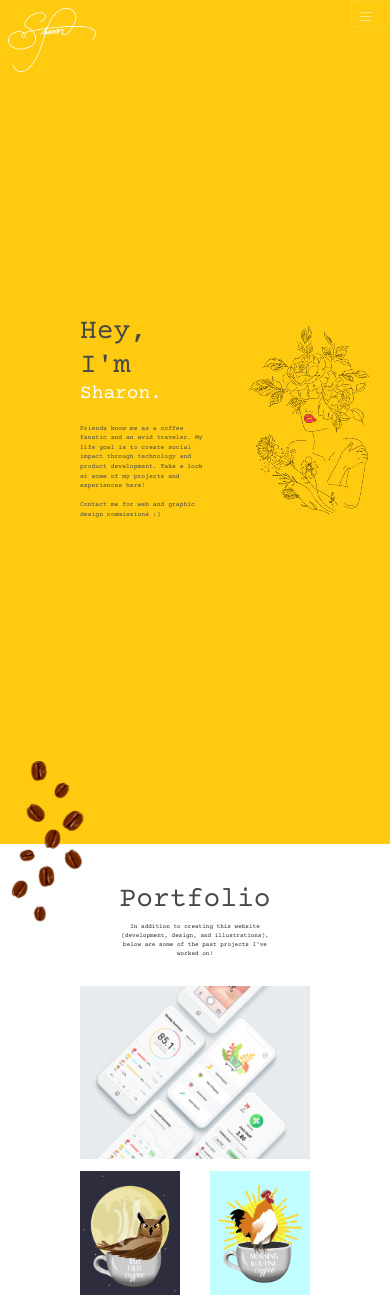
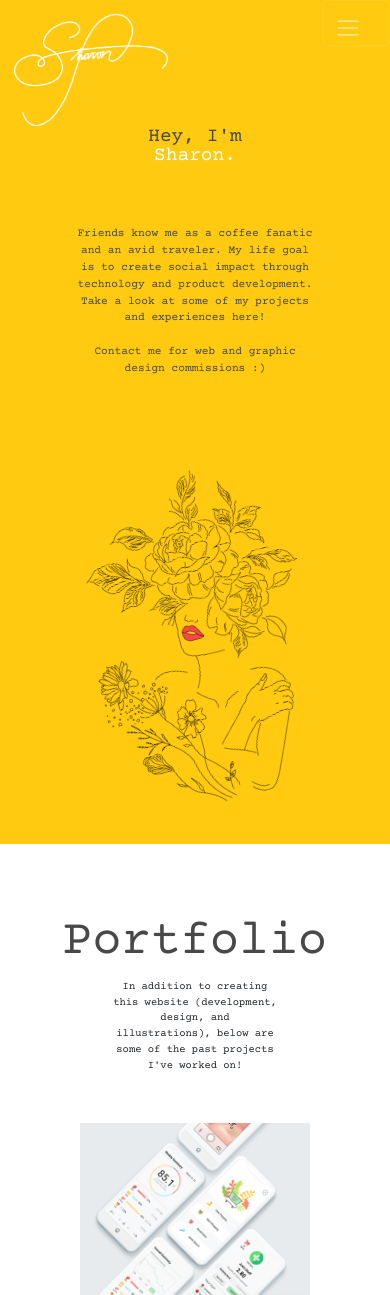
Before and after one commit to sye283/portfolio, a PHP site: page /index.html in a window 390 px wide; the page is wider, and only the part inside the window is pictured. Shown: the top 1295 px of that part. Run offline with PHP 8.4, Linux system fonts and the light colour scheme; some libraries are stand-ins or nearby versions; some web fonts are replaced.

Commit message:
landings mobile responsive

```diff
--- a/about.html
+++ b/about.html
@@ -46,8 +46,8 @@
       </div> -->
       <div class="container-fluid landing_a">
         <div class="row landingrow" style="margin-top: 7rem !important;">
-          <div class="col-2"></div>
-          <div class="col-3 section_pic" style="margin-right:2rem;">
+          <!-- <div class="col-2"></div> -->
+          <div class="col-lg-5 col-xs-12 section_pic" style="margin-right:2rem;">
             <img src = "./images/portrait.jpg" style="width: 17.5rem;">
             <a href="javascript:;" style="text-decoration: none;">
               <div class = "floating" onclick="changetext()">
@@ -55,7 +55,7 @@
               </div>
             </a>
           </div>
-          <div class="col-5">
+          <div class="col-lg-5 col-xs-12 aboutme">
             <h3 style="font-size: 2.5rem; color: black;">Get to know me!</h3>
             <p> <b style="color: #66DEF7;">Hey, I'm Sharon!</b> A Bay Area native, I just graduated from UC Berkeley with a dual degree in Computer
               Sciece and Business Administration. I am now situated in Manhattan where
--- a/index.html
+++ b/index.html
@@ -39,14 +39,16 @@
 
         <div class="row landingrow">
           <div class="col-2"></div>
-          <div class="col-5">
+          <div class="col-lg-5 col-xs-10 resumewords">
             <h3 class = "landingtitle">Hey, I'm</h3>
 
             <!-- word that changes -->
-            <span class="word"> Sharon.</span>
-            <span class="word">innovative.</span>
-            <span class="word">creative.</span>
-            <span class="word">flexible.</span>
+            <div class = "changers">
+              <span class="word"> Sharon.</span>
+              <span class="word">innovative.</span>
+              <span class="word">creative.</span>
+              <span class="word">flexible.</span>
+            </div>
             <!-- word that changes -->
             <p class = "landingtext">Friends know me as a coffee fanatic and an avid traveler. My life goal
               is to create social impact through technology and product development.
@@ -54,7 +56,7 @@
               Contact me for web and graphic design commissions :)
             </p>
           </div>
-          <div class="col-4">
+          <div class="col-lg-4 col-xs-12 section_pic">
             <img src="./images/flowergirl.png" class = "flowergirl">
           </div>
         </div>
--- a/style.css
+++ b/style.css
@@ -5,23 +5,49 @@ body, html {
   font-size: 20px;
 }
 
-@media all and (min-width: 1024px) {
+@media all and (min-width: 992px) {
   body, html {
       font-size: 20px;
   }
+
 }
 
 
-@media all and (max-width: 1024px) {
+@media all and (max-width: 992px) {
   body, html {
       font-size: 14px;
   }
+  .section_pic {
+    align-items: center !important;
+  }
+  .aboutme {
+    margin: 5rem 25% 0 25%;
+  }
+  .resumewords {
+    text-align: center;
+    margin: 0 25% 0 25%;
+  }
+
 }
 
-@media all and (max-width: 772px) {
+@media all and (max-width: 768px) {
   body, html {
-      font-size: 8px;
+      font-size: 14px;
   }
+  .section_pic {
+    align-items: center !important;
+  }
+  .aboutme {
+    margin: 5rem 15% 0 15%;
+  }
+  .resumewords {
+    text-align: center;
+    margin: 0 15% 0 15%;
+  }
+  .coffee {
+    display: none;
+  }
+
 }
 
 
@@ -48,7 +74,8 @@ p {
 }
 
 .landingtitle {
-  font-size: 3.5rem;
+  /* font-size: 3.5rem; */
+  font-size: 5vw;
   color: #484848;
 }
 .landingtext {
@@ -135,10 +162,17 @@ p {
 .word {
   position: absolute;
   opacity: 0;
+  /* left:0; */
   /* font-size: 4rem; */
   font-size: 5vw;
   color: white;
   margin-top: -1rem;
+}
+.changers {
+  width: 100%;
+  text-align: center !important;
+  display: flex;
+  justify-content: center !important;
 }
 /* word that changes */
 
@@ -311,7 +345,12 @@ p {
   align-items: flex-end;
   flex-direction: column;
   text-align: right;
-
+}
+.section_pic_bear {
+  display: flex;
+  align-items: flex-end;
+  flex-direction: column;
+  text-align: right;
 }
 .section_divider {
   width: 100%;
```
Also changed, not shown: resume.html (+5 -5 lines).
